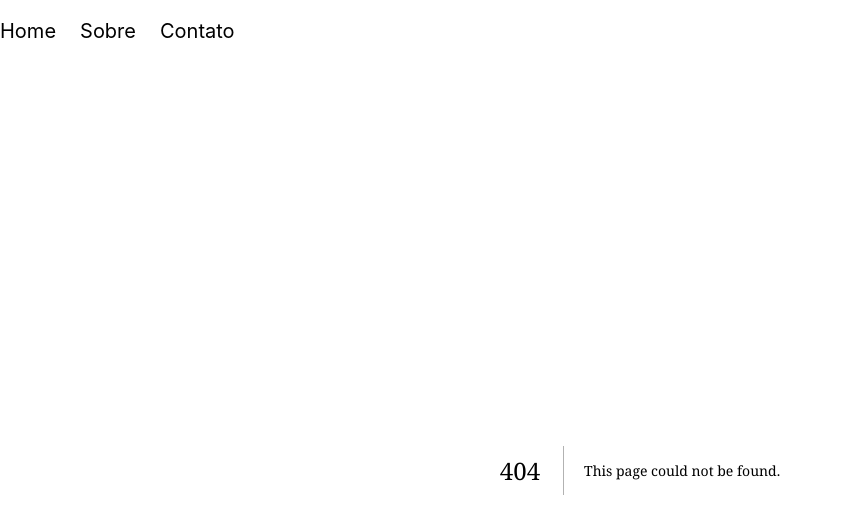
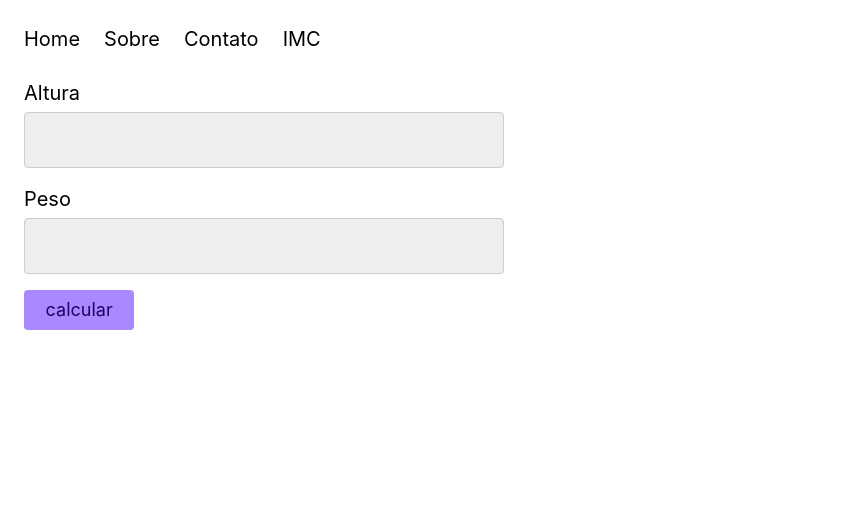
Before and after one commit to LeonardoLobas/origamid-nextjs, a Next.js app: page /imc in a window 1280 px wide. Before the commit this address had no page. Shown: the top 520 px of the page, without its empty margins (0-842 px from the left). Built offline with nearby package versions, Linux system fonts and the light colour scheme.

Commit message:
Adicionar componente CalculoImc e página IMC; atualizar Menu para incluir link para IMC

```diff
--- /dev/null
+++ b/src/app/components/calculoImc.tsx
@@ -0,0 +1,40 @@
+"use client";
+import React from "react";
+
+const CalculoImc = () => {
+    const [altura, setAltura] = React.useState("");
+    const [peso, setPeso] = React.useState("");
+    const [resultado, setResultado] = React.useState<number | null>(null);
+
+    function calcular() {
+        const imc =
+            (parseFloat(peso) / parseFloat(altura)) * parseFloat(altura);
+        setResultado(imc);
+    }
+
+    return (
+        <div>
+            <label htmlFor="altura">Altura</label>
+            <input
+                type="text"
+                id="altura"
+                name="altura"
+                value={altura}
+                onChange={(e) => setAltura(e.target.value)}
+            />
+            <label htmlFor="peso">Peso</label>
+            <input
+                type="text"
+                id="peso"
+                name="peso"
+                value={peso}
+                onChange={(e) => setPeso(e.target.value)}
+            />
+            <button onClick={calcular}>calcular</button>
+
+            <h1>{resultado}</h1>
+        </div>
+    );
+};
+
+export default CalculoImc;
--- a/src/app/components/menu.tsx
+++ b/src/app/components/menu.tsx
@@ -12,6 +12,9 @@ export default function Menu() {
             <li>
                 <Link href="/contato">Contato </Link>
             </li>
+            <li>
+                <Link href="/imc">IMC </Link>
+            </li>
         </ul>
     );
 }
--- /dev/null
+++ b/src/app/imc/page.tsx
@@ -0,0 +1,12 @@
+import React from "react";
+import CalculoImc from "../components/calculoImc";
+
+const page = () => {
+    return (
+        <div>
+            <CalculoImc />
+        </div>
+    );
+};
+
+export default page;
```
Also changed, not shown: acesso.txt, src/app/page.tsx (indentation only). Lines whose indentation alone changed are shown as unchanged.
